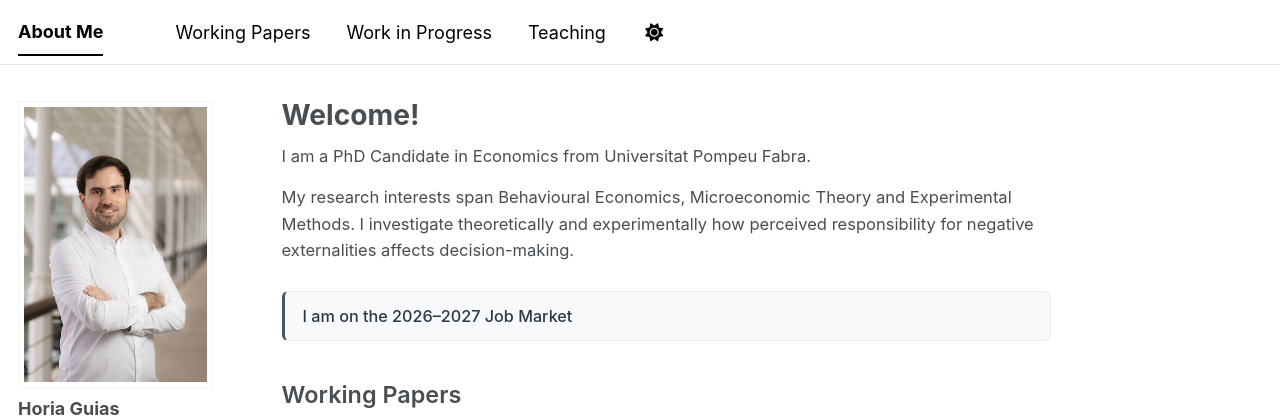
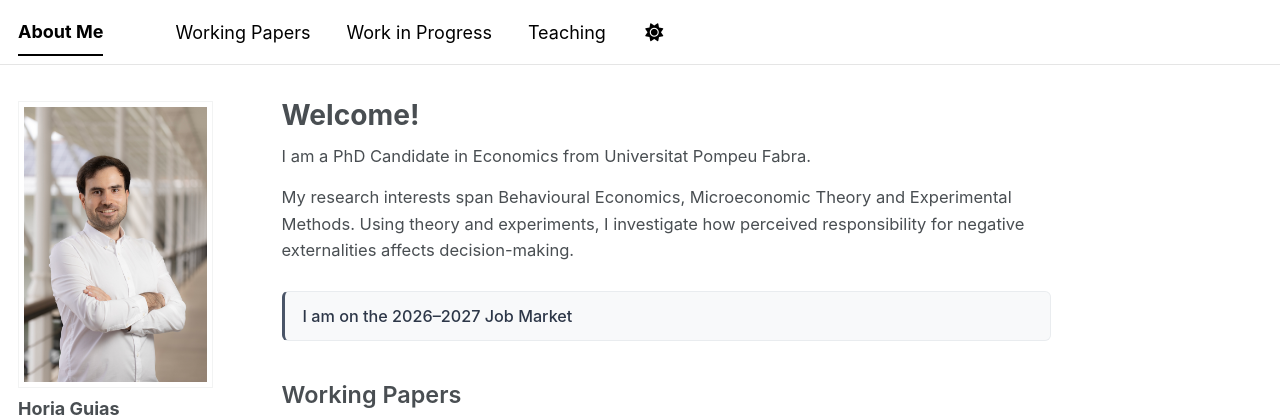
Before and after one commit to horiaguias/horiaguias.github.io, a Jekyll site: the page built from _pages/about.md, in a window 1280 px wide and 900 px high. Shown: the top 417 px of the window. Built offline with Jekyll 4.4.1, drawn with Linux system fonts in a browser that asks for light colours; a style sheet for code colours, icons or effects is not loaded.

Commit message:
Update CV + Intro

```diff
--- a/_pages/about.md
+++ b/_pages/about.md
@@ -14,7 +14,7 @@
 </p>
 
 <p style="line-height: 1.6; margin-bottom: 1.5rem;">
-  My research interests span Behavioural Economics, Microeconomic Theory and Experimental Methods. I investigate theoretically and experimentally how perceived responsibility for negative externalities affects decision-making.
+  My research interests span Behavioural Economics, Microeconomic Theory and Experimental Methods. Using theory and experiments, I investigate how perceived responsibility for negative externalities affects decision-making.
 </p>
 
 <!-- Subtle Banner Option 2: Status Pill Callout -->
```
Also changed, not shown: 1 other file.
